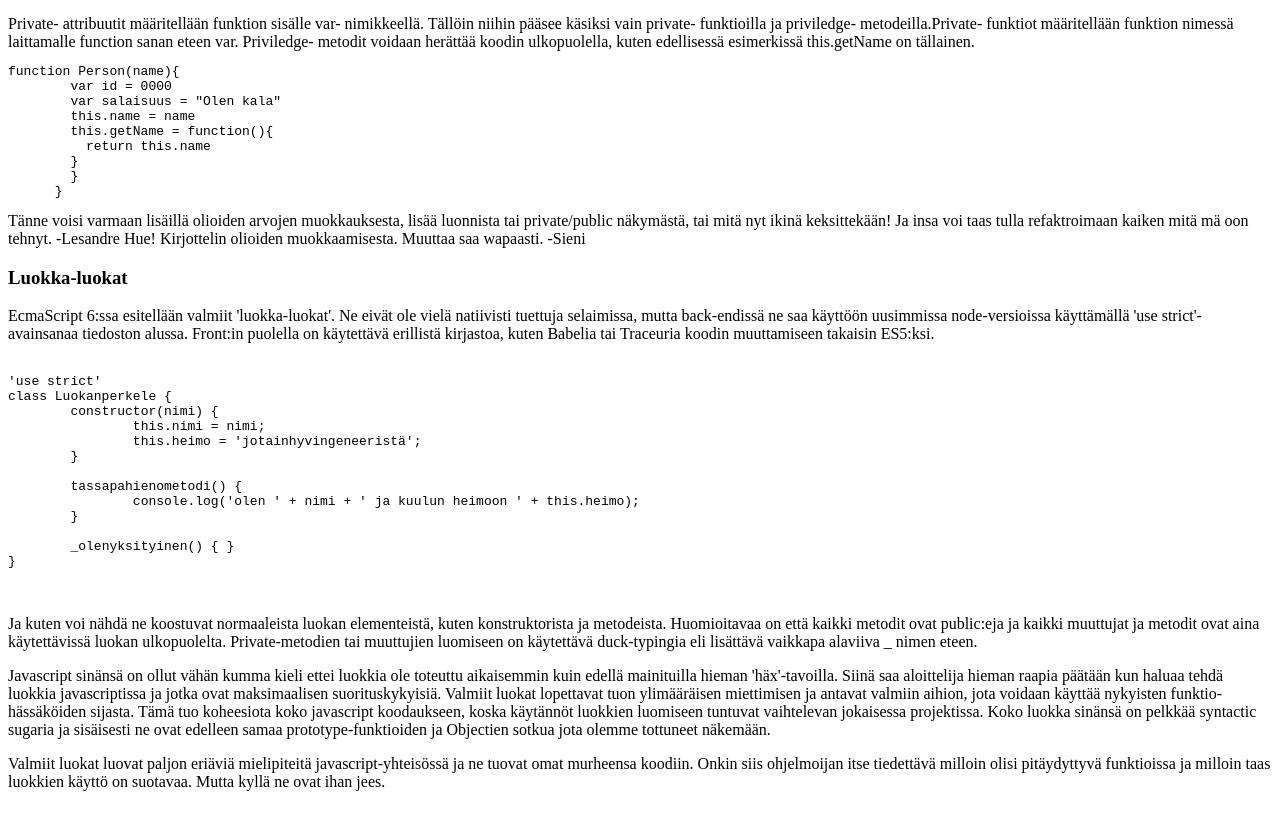
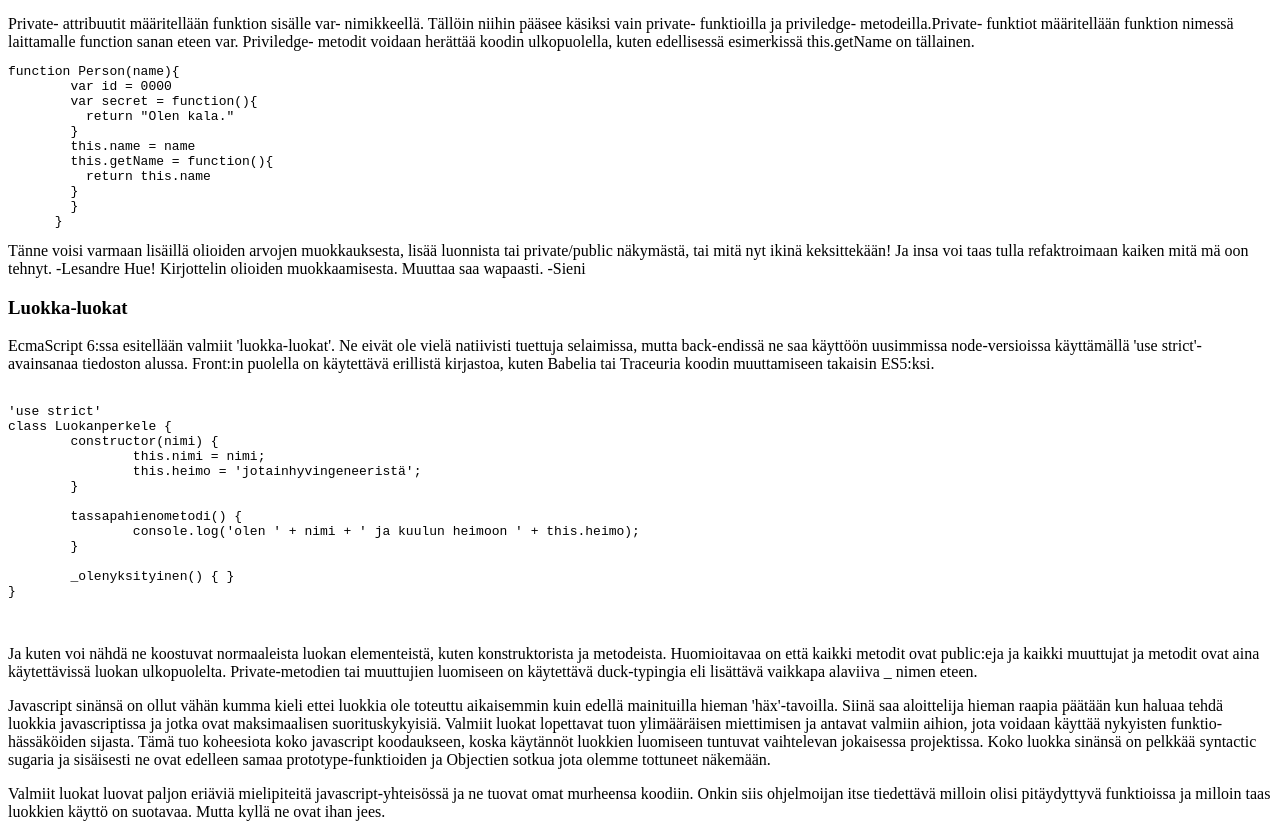
Before and after one commit to tixtixti/JStyhma, a website: page static/wk4.html in a window 1280 px wide. Shown: the part 1585-2422 px from the top of the page. Before the commit the page ends 2392 px from the top, so only its background shows below. Drawn offline with Linux system fonts and the light colour scheme.

Commit message:
finglishit pois

```diff
--- a/static/wk4.html
+++ b/static/wk4.html
@@ -114,7 +114,9 @@ Tämä lisää halutun ominaisuuden kaikkiin tällä konstruktorilla luotuihin o
   koodin ulkopuolella, kuten edellisessä esimerkissä this.getName on tällainen.</div>
   <pre><code>function Person(name){
         var id = 0000
-        var salaisuus = "Olen kala"
+        var secret = function(){
+          return "Olen kala."
+        }
         this.name = name
         this.getName = function(){
           return this.name
```
